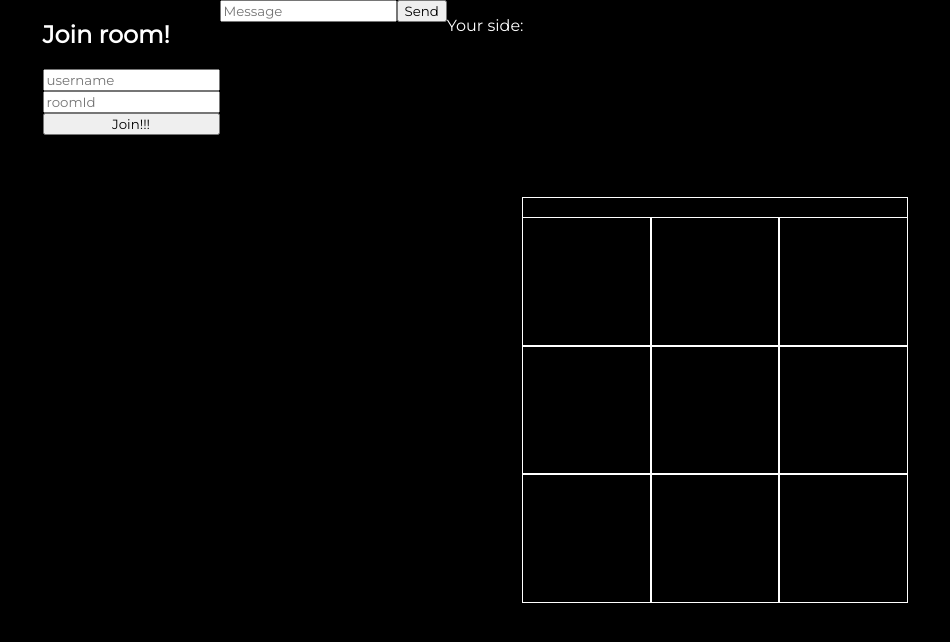
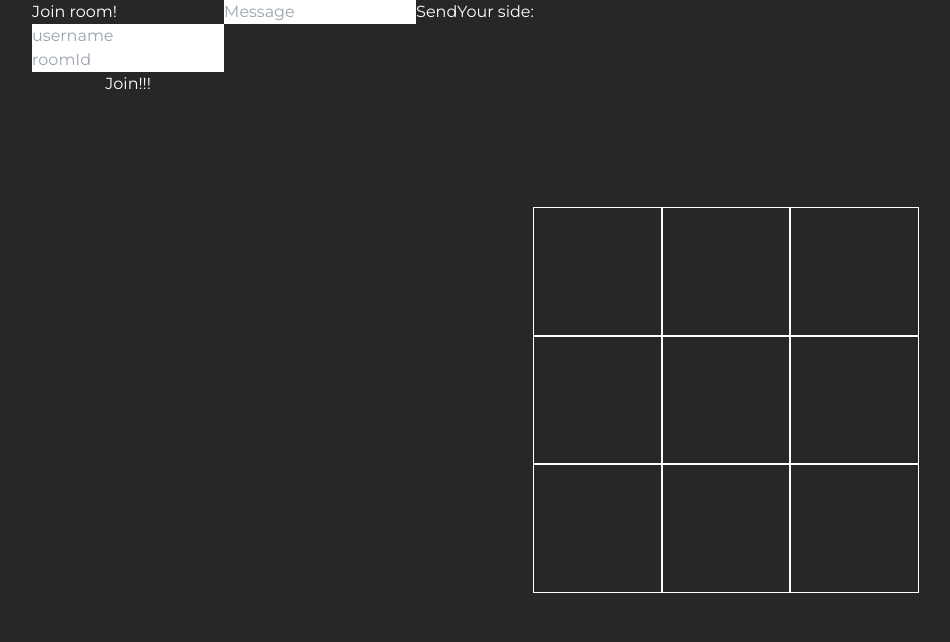
Before and after one commit to CyberCaban/tick-tack-toe, a React app: page / in a window 1280 px wide. Shown: the top 642 px of the page, without its empty margins (165-1115 px from the left). Built offline with nearby package versions, Linux system fonts and the light colour scheme.

Commit message:
tailwindcss

```diff
--- a/package.json
+++ b/package.json
@@ -25,6 +25,7 @@
     "@types/cookie-parser": "^1.4.6",
     "@types/react": "^18.0.37",
     "@types/react-dom": "^18.0.11",
+    "autoprefixer": "^10.4.16",
     "babel-loader": "^9.1.2",
     "clean-webpack-plugin": "^4.0.0",
     "cors": "^2.8.5",
@@ -32,10 +33,15 @@
     "file-loader": "^6.2.0",
     "html-webpack-plugin": "^5.5.1",
     "inline-source-map": "^0.6.2",
+    "mini-css-extract-plugin": "^2.7.6",
+    "postcss": "^8.4.32",
+    "postcss-loader": "^7.3.3",
+    "postcss-preset-env": "^9.3.0",
     "prettier": "3.0.3",
     "socket.io-client": "^4.7.2",
     "source-map-loader": "^4.0.1",
     "style-loader": "^3.3.2",
+    "tailwindcss": "^3.3.6",
     "terser-webpack-plugin": "^5.3.9",
     "ts-loader": "^9.4.2",
     "ts-node": "^10.9.1",
--- /dev/null
+++ b/postcss.config.js
@@ -0,0 +1,4 @@
+const tailwindcss = require("tailwindcss");
+module.exports = {
+  plugins: ["postcss-preset-env", tailwindcss],
+};
--- a/src/App.tsx
+++ b/src/App.tsx
@@ -43,7 +43,7 @@ export default function App() {
   }, [socket]);
 
   return (
-    <div className="App">
+    <div className="App w-screen h-screen bg-zinc-800">
       <JoinRoom />
       <Chat />
       {showPickASide ? (
--- a/src/index.tsx
+++ b/src/index.tsx
@@ -8,5 +8,5 @@ const root = ReactDOM.createRoot(container);
 root.render(
   <Provider>
     <App />
-  </Provider>,
+  </Provider>
 );
--- /dev/null
+++ b/tailwind.config.js
@@ -0,0 +1,8 @@
+/** @type {import('tailwindcss').Config} */
+module.exports = {
+  content: ["./src/**/*.{html,js,jsx,ts,tsx}", "./dist/*.html"],
+  theme: {
+    extend: {},
+  },
+  plugins: [],
+};
--- a/webpack.config.js
+++ b/webpack.config.js
@@ -3,20 +3,14 @@ const HtmlWebpackPlugin = require("html-webpack-plugin");
 const { WebpackManifestPlugin } = require("webpack-manifest-plugin");
 const { CleanWebpackPlugin } = require("clean-webpack-plugin");
 const TerserPlugin = require("terser-webpack-plugin");
+const MiniCssExtractPlugin = require("mini-css-extract-plugin");
 
 module.exports = {
   module: {
     rules: [
       {
-        test: /\.css$/i,
-        use: [
-          {
-            loader: "style-loader",
-          },
-          {
-            loader: "css-loader",
-          },
-        ],
+        test: /\.(sa|sc|c)ss$/i,
+        use: ["style-loader", "css-loader", "postcss-loader"],
       },
       {
         test: /\.[jt]sx?$/,
@@ -58,7 +52,6 @@ module.exports = {
     clean: true,
   },
   devServer: {
-    historyApiFallback: true,
     static: {
       directory: path.join(__dirname, "/dist"),
     },
@@ -66,6 +59,7 @@ module.exports = {
     hot: true,
     compress: true,
     open: true,
+    historyApiFallback: true,
   },
   devtool: "inline-source-map",
   plugins: [
@@ -76,6 +70,7 @@ module.exports = {
       cache: true,
     }),
     new WebpackManifestPlugin(),
+    new MiniCssExtractPlugin(),
   ],
   optimization: {
     splitChunks: {
```
Also changed, not shown: src/index.css (+8 -4 lines), 1 other file (tests, documents, lock files or other folders).
